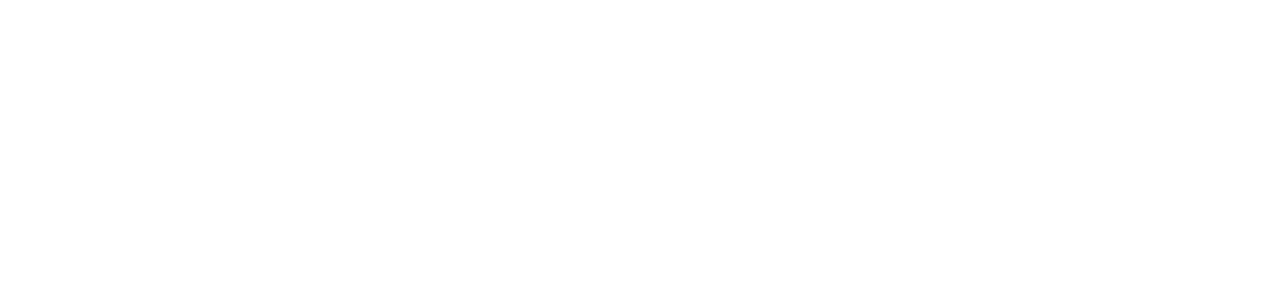
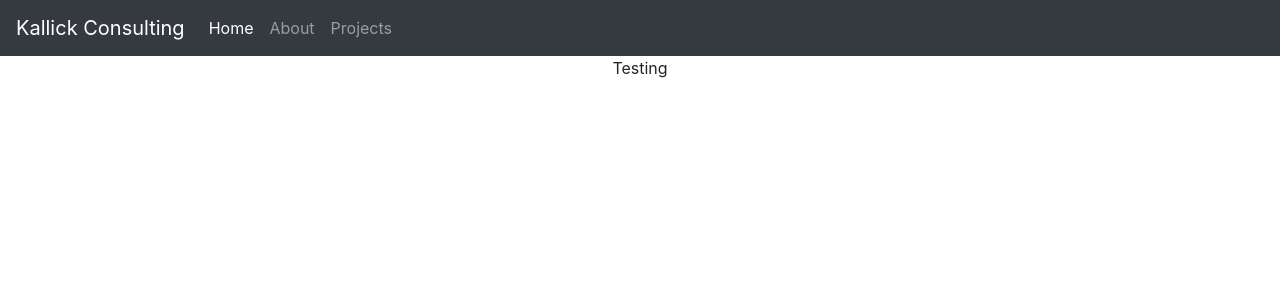
Before and after one commit to H0sway/kallick-consulting, a React (Create React App) app: page / in a window 1280 px wide. Shown: the top 300 px of the page. Built offline with nearby package versions, Linux system fonts and the light colour scheme.

Commit message:
Created homepage component, added navbar to app

```diff
--- a/src/App.js
+++ b/src/App.js
@@ -1,15 +1,23 @@
 import React from "react";
 import { BrowserRouter as Router, Switch, Route } from "react-router-dom";
 import './App.scss';
+
+// Containers
+import Home from './containers/Home';
+
+// Components
+import Header from './components/Header';
 
 function App() {
   return (
     <div className="App">
       <Router>
         <div>
+          <Header />
+
           <Switch>
             <Route exact path="/">
-
+              <Home />
             </Route>
             <Route path="/about">
 
--- /dev/null
+++ b/src/components/Header.js
@@ -0,0 +1,31 @@
+import React from 'react';
+
+// Import Bootstrap components
+import Navbar from 'react-bootstrap/Navbar';
+import Nav from 'react-bootstrap/Nav';
+
+const Header = () => {
+  return (
+    <div className="Header">
+      <Navbar bg="dark" variant="dark" expand="lg">
+        <Navbar.Brand>Kallick Consulting</Navbar.Brand>
+        <Navbar.Toggle aria-controls="responsive-navbar-nav" />
+        <Navbar.Collapse id="responsive-navbar-nav">
+          <Nav activeKey={window.location.pathname}>
+            <Nav.Item>
+              <Nav.Link href="/">Home</Nav.Link>
+            </Nav.Item>
+            <Nav.Item>
+              <Nav.Link href="/about">About</Nav.Link>
+            </Nav.Item>
+            <Nav.Item>
+              <Nav.Link href="projects">Projects</Nav.Link>
+            </Nav.Item>
+          </Nav>
+        </Navbar.Collapse>
+      </Navbar>
+    </div>
+  )
+}
+
+export default Header;
--- /dev/null
+++ b/src/containers/Home.js
@@ -0,0 +1,11 @@
+import React from 'react';
+
+const Home = () => {
+  return (
+    <div className="Home">
+      <p>Testing</p>
+    </div>
+  )
+}
+
+export default Home;
```
Also changed, not shown: src/components/Footer.js (added).
